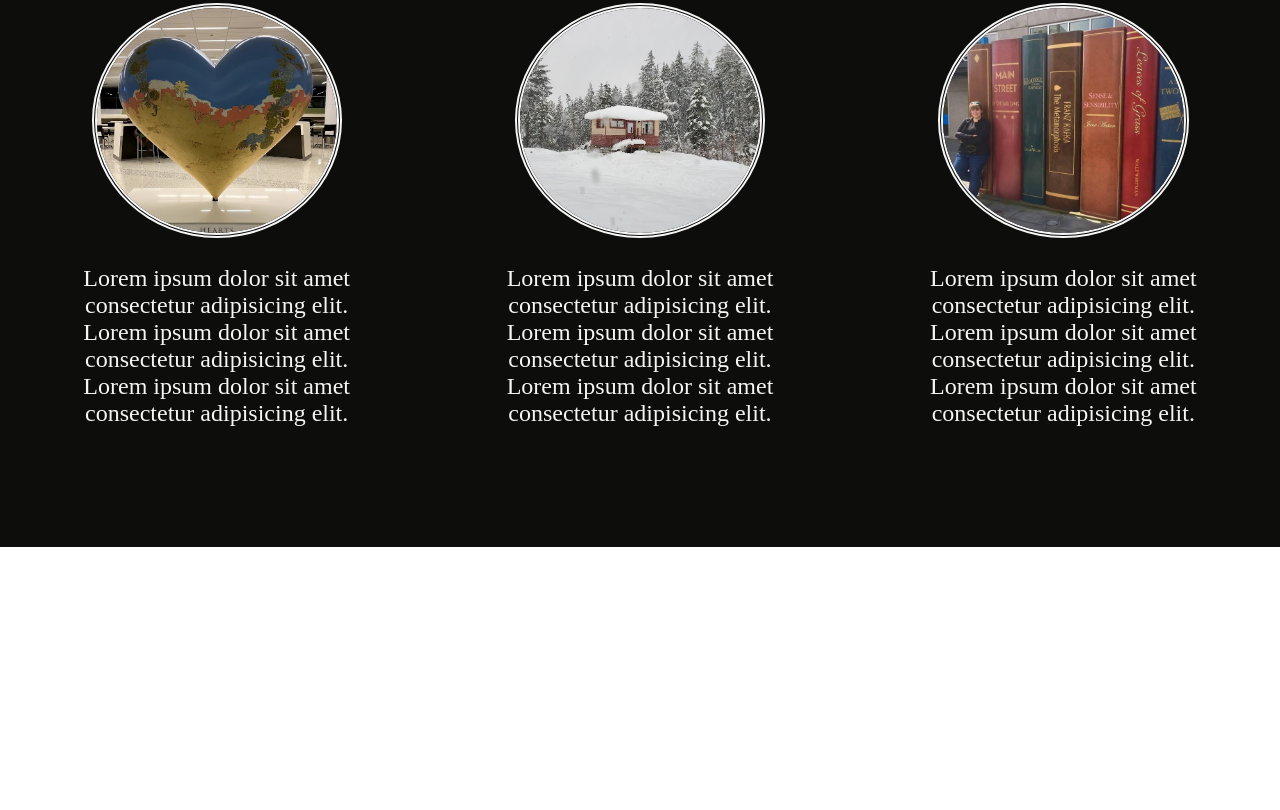
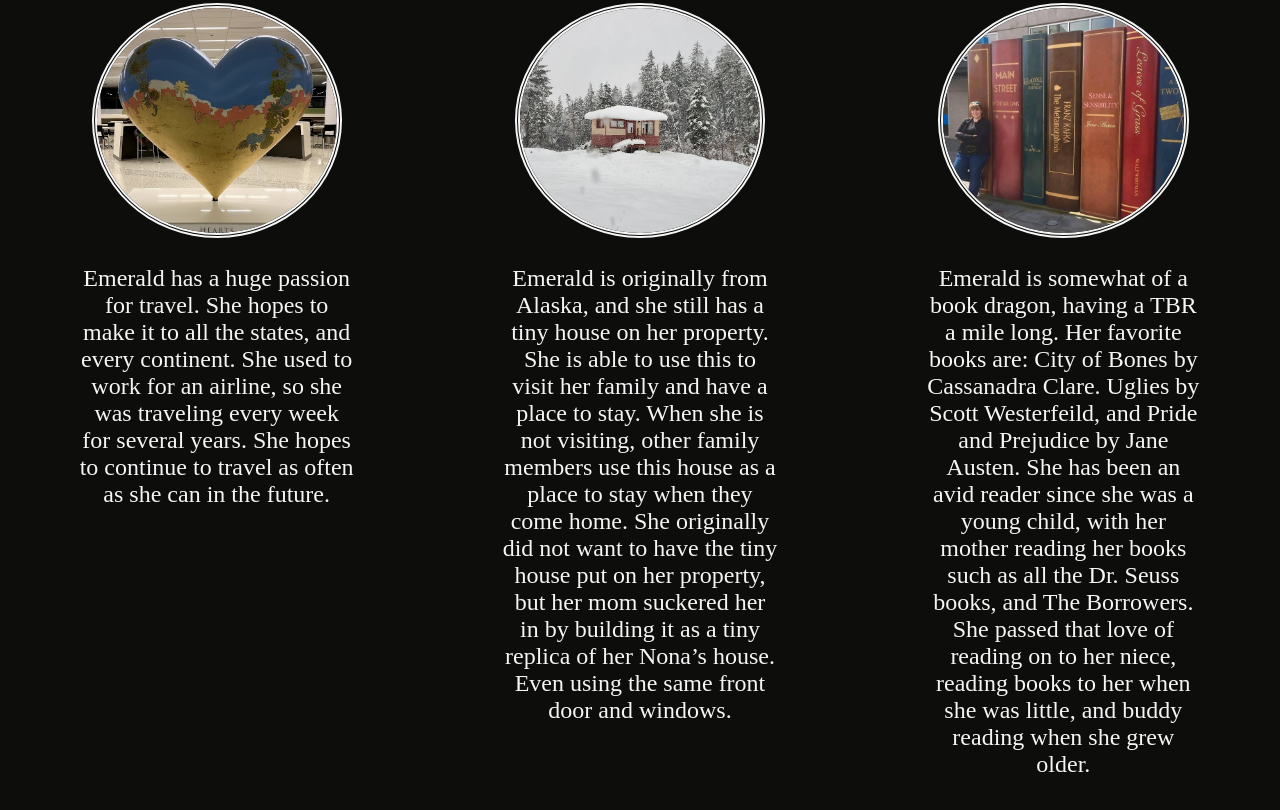
Before and after one commit to Jreal1993/emerald.author.bio, a plain HTML site: page index.html in a window 1280 px wide. Shown: the part 898-1708 px from the top of the page. Before the commit the page ends 1445 px from the top, so only its background shows below. Drawn offline with Linux system fonts and the light colour scheme.

Commit message:
Update index.html

```diff
--- a/index.html
+++ b/index.html
@@ -33,23 +33,28 @@
         <div class="fun"><h1 class="funText">Fun Facts</h1></div>
         <div class="item2">
             <img class="travel" src="travel.jpg">
-            <p class="travelText">Lorem ipsum dolor sit amet consectetur adipisicing elit.
-                Lorem ipsum dolor sit amet consectetur adipisicing elit.
-                Lorem ipsum dolor sit amet consectetur adipisicing elit.
+            <p class="travelText">Emerald has a huge passion for travel. She hopes to make it to all the states, and every continent.
+                She used to work for an airline, so she was traveling every week for several years.
+                She hopes to continue to travel as often as she can in the future.
             </p>
         </div>
         <div class="item3">
             <img class="tinyHouse" src="tiny house.JPG">
-            <p class="tinyHouseText">Lorem ipsum dolor sit amet consectetur adipisicing elit.
-                Lorem ipsum dolor sit amet consectetur adipisicing elit.
-                Lorem ipsum dolor sit amet consectetur adipisicing elit.
+            <p class="tinyHouseText">Emerald is originally from Alaska, and she still has a tiny house on her property.
+                She is able to use this to visit her family and have a place to stay. When she is not visiting, other
+                family members use this house as a place to stay when they come home. She originally did not want to
+                have the tiny house put on her property, but her mom suckered her in by building it as a tiny replica
+                of her Nona’s house. Even using the same front door and windows.
             </p>
         </div>
         <div class="item4">
             <img class="reading" src="reading.JPG">
-            <p class="readingText">Lorem ipsum dolor sit amet consectetur adipisicing elit.
-                Lorem ipsum dolor sit amet consectetur adipisicing elit.
-                Lorem ipsum dolor sit amet consectetur adipisicing elit.
+            <p class="readingText">Emerald is somewhat of a book dragon, having a TBR a mile long.
+                Her favorite books are: City of Bones by Cassanadra Clare. Uglies by Scott Westerfeild,
+                and Pride and Prejudice by  Jane Austen. She has been an avid reader since she was a young
+                child, with her mother reading her books such as all the Dr. Seuss books, and The Borrowers.
+                She passed that love of reading on to her niece, reading books to her when she was little,
+                and buddy reading when she grew older.
             </p>
         </div>
 
```
